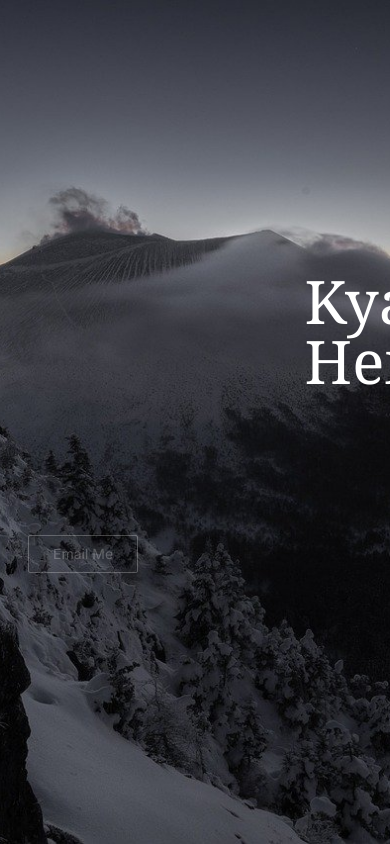
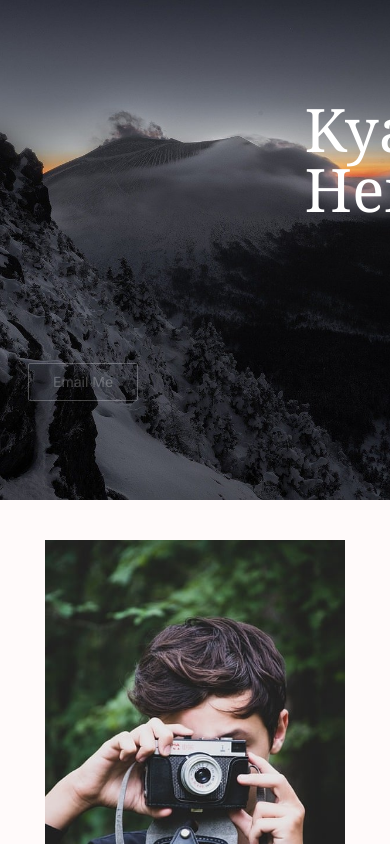
Before and after one commit to phyothantzin/ksh-portfolio, a Next.js app: page / in a window 390 px wide. Shown: the top 844 px of the page. Built offline with nearby package versions, Linux system fonts and the light colour scheme.

Commit message:
mobile view fix

```diff
--- a/app/components/Bio.tsx
+++ b/app/components/Bio.tsx
@@ -49,7 +49,7 @@ const Bio = () => {
             initial="initial"
             animate={isInView ? "animate" : "initial"}
             transition={{ duration: 1, delay: 4 }}
-            className="text-[#000000e0]"
+            className="text-[#000000e0] text-base mb-6"
           >
             Lorem ipsum dolor sit amet consectetur, adipisicing elit. Eos eaque
             eius
--- a/app/components/FeaturedWork.tsx
+++ b/app/components/FeaturedWork.tsx
@@ -12,7 +12,7 @@ const FeaturedWork = () => {
     <section className="sm:py-12 py-10 px-8">
       <div
         ref={ref}
-        className="grid grid-cols-1 sm:grid-cols-12 gap-x-8 items-center"
+        className="grid grid-cols-1 sm:grid-cols-12 lg:gap-x-8 items-center"
       >
         <div className="col-span-3 md:-mt-40">
           <motion.h2
@@ -30,7 +30,7 @@ const FeaturedWork = () => {
             initial="initial"
             animate={isInView ? "animate" : "initial"}
             transition={{ duration: 1, delay: 3 }}
-            className="text-[#000000e0] text-base mb-6"
+            className="text-[#000000e0] text-base mb-6 "
           >
             Lorem ipsum dolor sit amet consectetur adipisicing elit. Eligendi
             aspernatur architecto, iste quae similique ullam ducimus saepe
--- a/app/components/Hero.tsx
+++ b/app/components/Hero.tsx
@@ -19,7 +19,7 @@ const App = () => {
         initial={{ opacity: 0, scale: 0.5 }}
         animate={{ opacity: 1, scale: 1 }}
         transition={{ duration: 2 }}
-        className="min-h-screen bg-hero bg-cover bg-no-repeat bg-center text-white flex flex-col justify-center px-7 sm:px-14"
+        className="lg:min-h-screen min-h-[500px] bg-hero bg-center bg-cover bg-no-repeat bg-center text-white flex flex-col justify-center px-7 sm:px-14"
       >
         <motion.h2
           initial={{ translateX: -800 }}
```
